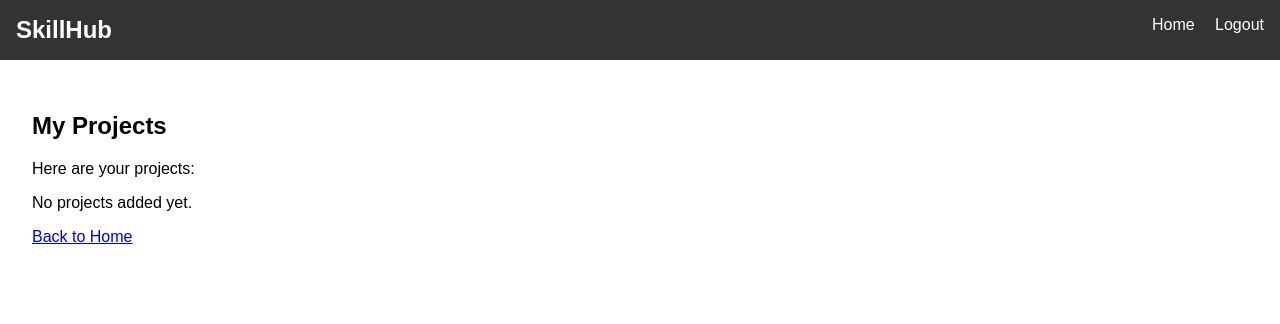
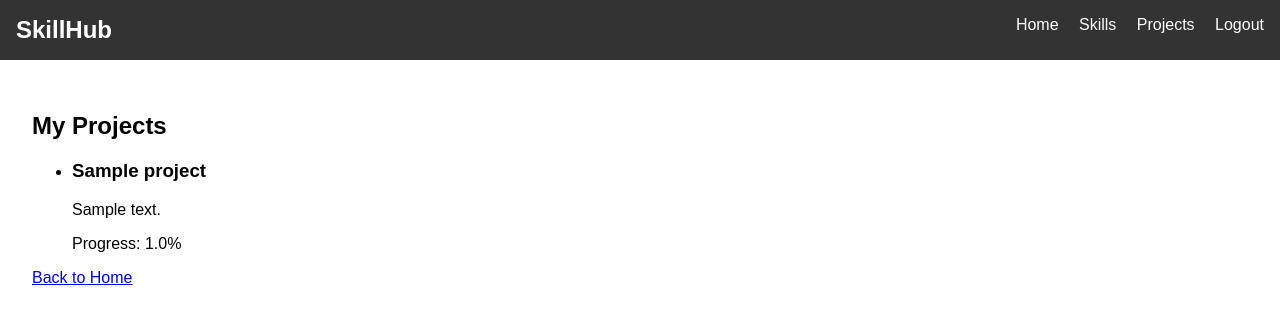
Before and after one commit to hayat-hani/Capstone-Project, a Django app: page /projects in a window 1280 px wide. Shown: the top 324 px of the page. Run offline with Django 5.2, Linux system fonts and the light colour scheme; a user stored in the database is signed in; tables that the repository leaves empty hold one stand-in row (values such as "Sample post").

Commit message:
Updated Skills and Projects views to display user-specific data

```diff
--- a/main_app/templates/main_app/base.html
+++ b/main_app/templates/main_app/base.html
@@ -13,6 +13,8 @@
           <ul>
                 <li><a href="/">Home</a></li>
                 {%if user.is_authenticated %}
+                    <li><a href="{% url 'main_app:skills_list' %}">Skills</a></li>
+                    <li><a href="{% url 'main_app:projects_list' %}">Projects</a></li>
                     <li><a href="{% url 'main_app:logout' %}">Logout</a></li>
                 {% else %}
                     <li><a href="{% url 'main_app:login' %}">Login</a></li>
--- a/main_app/templates/main_app/projects_list.html
+++ b/main_app/templates/main_app/projects_list.html
@@ -1,12 +1,24 @@
 {% extends 'main_app/base.html' %}
 
-  {% block content %}
+
+{% block content %}
   <h2>My Projects</h2>
 
-  <p>Here are your projects:</p>
 
-  <div>
-      <p>No projects added yet.</p>
-      <a href="/">Back to Home</a>
-  </div>
-  {% endblock %}
+{% if projects %}
+  <ul>
+    {% for project in projects %}
+      <li>
+        <h3>{{ project.title }}</h3>
+          <p>{{ project.description }}</p>
+          <p>Progress: {{ project.progress }}%</p>
+      </li>
+    {% endfor %}
+  </ul>
+{% else %}
+  <p>No projects added yet.</p>
+{% endif %}
+
+
+<a href="/">Back to Home</a>
+{% endblock %}
--- a/main_app/views.py
+++ b/main_app/views.py
@@ -9,14 +9,18 @@ def home(request):
       return render(request, 'main_app/home.html')
 
 def skills_list(request):
-      if request.user.is_authenticaed:
+      if request.user.is_authenticated:
             skills = Skill.objects.filter(user=request.user)
             return render(request, 'main_app/skills_list.html', {'skills': skills})
       else:
             return redirect('main_app:loging')
 
 def projects_list(request):
-      return render(request, 'main_app/projects_list.html')
+      if request.user.is_authenticated:
+            projects = Project.objects.filter(user=request.user)
+            return render(request, 'main_app/projects_list.html', {'projects': projects})
+      else:
+            return redirect('main_app:login')
 
 def user_login(request):
       if request.method == 'POST':
```
Also changed, not shown: main_app/templates/main_app/skills_list.html (+18 -8 lines).
